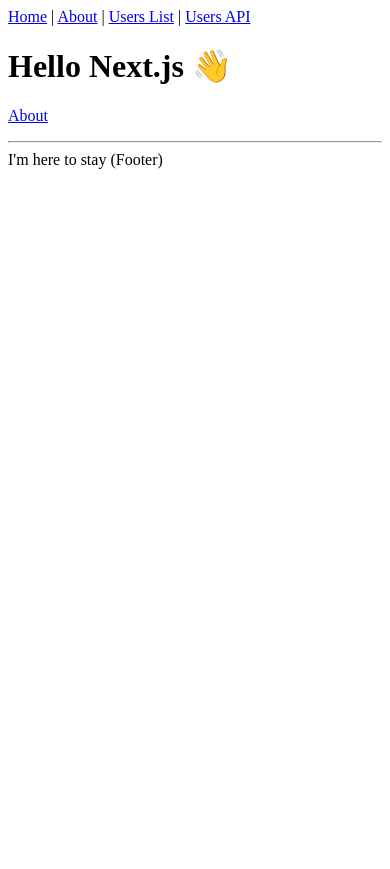
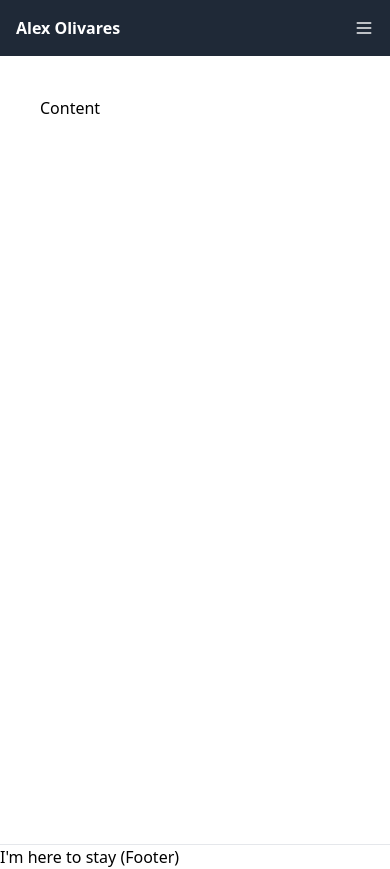
Before and after one commit to AlexanderOlivares/portfolioV2, a Next.js app: page / in a window 390 px wide. Before the commit the page ends 844 px from the top, so only its background shows below. Built offline with nearby package versions, Linux system fonts and the light colour scheme.

Commit message:
next/tailwind/side-nav boilerplate

```diff
--- a/components/Layout.tsx
+++ b/components/Layout.tsx
@@ -1,41 +1,26 @@
-import React, { ReactNode } from 'react'
-import Link from 'next/link'
-import Head from 'next/head'
+import React, { ReactNode } from "react";
+import Link from "next/link";
+import Head from "next/head";
+import Nav from "./Nav";
 
 type Props = {
-  children?: ReactNode
-  title?: string
-}
+  children?: ReactNode;
+  title?: string;
+};
 
-const Layout = ({ children, title = 'This is the default title' }: Props) => (
+const Layout = ({ children, title = "This is the default title" }: Props) => (
   <div>
     <Head>
       <title>{title}</title>
       <meta charSet="utf-8" />
       <meta name="viewport" content="initial-scale=1.0, width=device-width" />
     </Head>
-    <header>
-      <nav>
-        <Link href="/">
-          <a>Home</a>
-        </Link>{' '}
-        |{' '}
-        <Link href="/about">
-          <a>About</a>
-        </Link>{' '}
-        |{' '}
-        <Link href="/users">
-          <a>Users List</a>
-        </Link>{' '}
-        | <a href="/api/users">Users API</a>
-      </nav>
-    </header>
     {children}
     <footer>
       <hr />
       <span>I'm here to stay (Footer)</span>
     </footer>
   </div>
-)
+);
 
-export default Layout
+export default Layout;
--- /dev/null
+++ b/components/Nav.tsx
@@ -0,0 +1,27 @@
+import React from "react";
+import Link from "next/link";
+
+const Nav: React.FC = () => {
+  const navItems = [
+    { path: "/", title: "Projects" },
+    { path: "/about", title: "About" },
+    { path: "/contact", title: "Contact" },
+  ];
+  return (
+    <>
+      <nav className="text-lg flex-col justify-center items-center text-center">
+        {navItems.map(({ path, title }) => {
+          return (
+            <div className="p-3 py-5 my-3 hover:bg-slate-500">
+              <Link href={path}>
+                <a>{title}</a>
+              </Link>
+            </div>
+          );
+        })}
+      </nav>
+    </>
+  );
+};
+
+export default Nav;
--- a/package.json
+++ b/package.json
@@ -12,9 +12,12 @@
     "react-dom": "^17.0.2"
   },
   "devDependencies": {
+    "@fullhuman/postcss-purgecss": "^4.1.3",
     "@types/node": "^12.12.21",
     "@types/react": "^17.0.2",
     "@types/react-dom": "^17.0.1",
+    "postcss-preset-env": "^7.4.1",
+    "tailwindcss": "^3.0.23",
     "typescript": "4.0"
   }
 }
--- /dev/null
+++ b/pages/_app.tsx
@@ -0,0 +1,10 @@
+import React from "react";
+import { AppProps } from "next/app";
+
+import "../styles/index.css";
+
+function MyApp({ Component, pageProps }: AppProps) {
+  return <Component {...pageProps} />;
+}
+
+export default MyApp;
--- a/pages/index.tsx
+++ b/pages/index.tsx
@@ -1,15 +1,43 @@
-import Link from 'next/link'
-import Layout from '../components/Layout'
+import Link from "next/link";
+import Layout from "../components/Layout";
+import Nav from "../components/Nav";
 
-const IndexPage = () => (
-  <Layout title="Home | Next.js + TypeScript Example">
-    <h1>Hello Next.js 👋</h1>
-    <p>
-      <Link href="/about">
-        <a>About</a>
-      </Link>
-    </p>
-  </Layout>
-)
+const IndexPage = () => {
+  return (
+    <>
+      <Layout title="Home | Next.js + TypeScript Example">
+        <div className="relative min-h-screen md:flex">
+          <div className="bg-gray-800 text-gray-100 flex justify-between md:hidden">
+            <a href="#" className="block p-4 text-white font-bold">
+              Alex Olivares
+            </a>
+            <button className="mobile-menu-button p-4 focus:outline-none focus:bg-green-700">
+              <svg
+                className="h-5 w-5"
+                xmlns="http://www.w3.org/2000/svg"
+                fill="none"
+                viewBox="0 0 24 24"
+                stroke="currentColor"
+              >
+                <path
+                  stroke-linecap="round"
+                  stroke-linejoin="round"
+                  stroke-width="2"
+                  d="M4 6h16M4 12h16M4 18h16"
+                />
+              </svg>
+            </button>
+          </div>
+          <div className="bg-red-400 w-32 pt-6 absolute inset-y-0 left-0 transform -translate-x-full md:relative md:translate-x-0 transition duration-200 ease-in-out :hover-translate-w-40">
+            <Nav />
+          </div>
+          <div className="flex-1 p-10 text-2x1">
+            <p>Content</p>
+          </div>
+        </div>
+      </Layout>
+    </>
+  );
+};
 
-export default IndexPage
+export default IndexPage;
--- /dev/null
+++ b/postcss.config.js
@@ -0,0 +1,18 @@
+module.exports = {
+  plugins: [
+    "tailwindcss",
+    process.env.NODE_ENV === "production"
+      ? [
+          "@fullhuman/postcss-purgecss",
+          {
+            content: [
+              "./pages/**/*.{js,jsx,ts,tsx}",
+              "./components/**/*.{js,jsx,ts,tsx}",
+            ],
+            defaultExtractor: content => content.match(/[\w-/:]+(?<!:)/g) || [],
+          },
+        ]
+      : undefined,
+    "postcss-preset-env",
+  ],
+};
--- /dev/null
+++ b/styles/index.css
@@ -0,0 +1,5 @@
+/* purgecss start ignore */
+@tailwind base;
+@tailwind components;
+/* purgecss end ignore */
+@tailwind utilities;
--- /dev/null
+++ b/tailwind.config.js
@@ -0,0 +1,7 @@
+module.exports = {
+  content: ["./pages/**/*.{js,ts,jsx,tsx}", "./components/**/*.{js,ts,jsx,tsx}"],
+  theme: {
+    extend: {},
+  },
+  plugins: [],
+};
```
Also changed, not shown: 1 other file (tests, documents, lock files or other folders).
